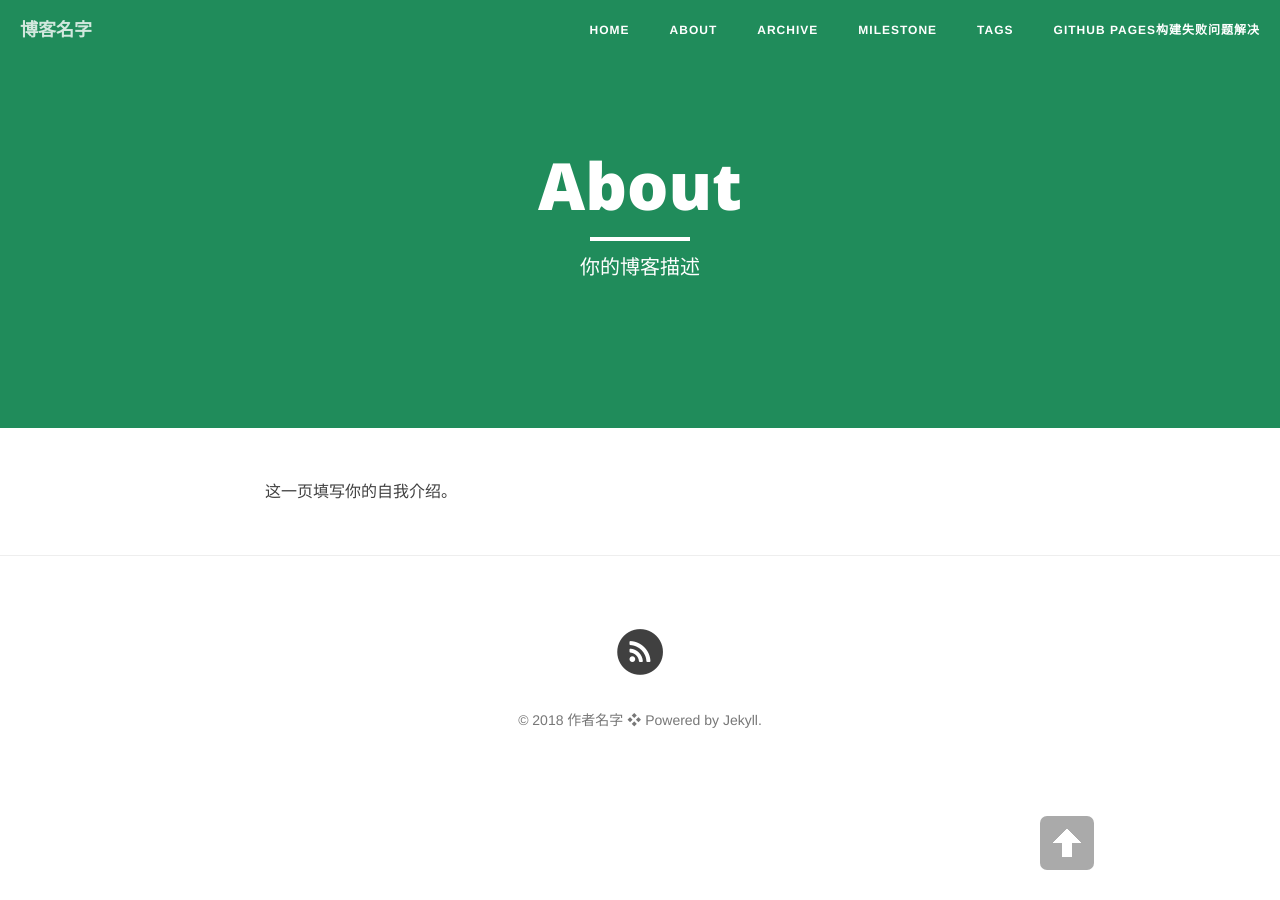
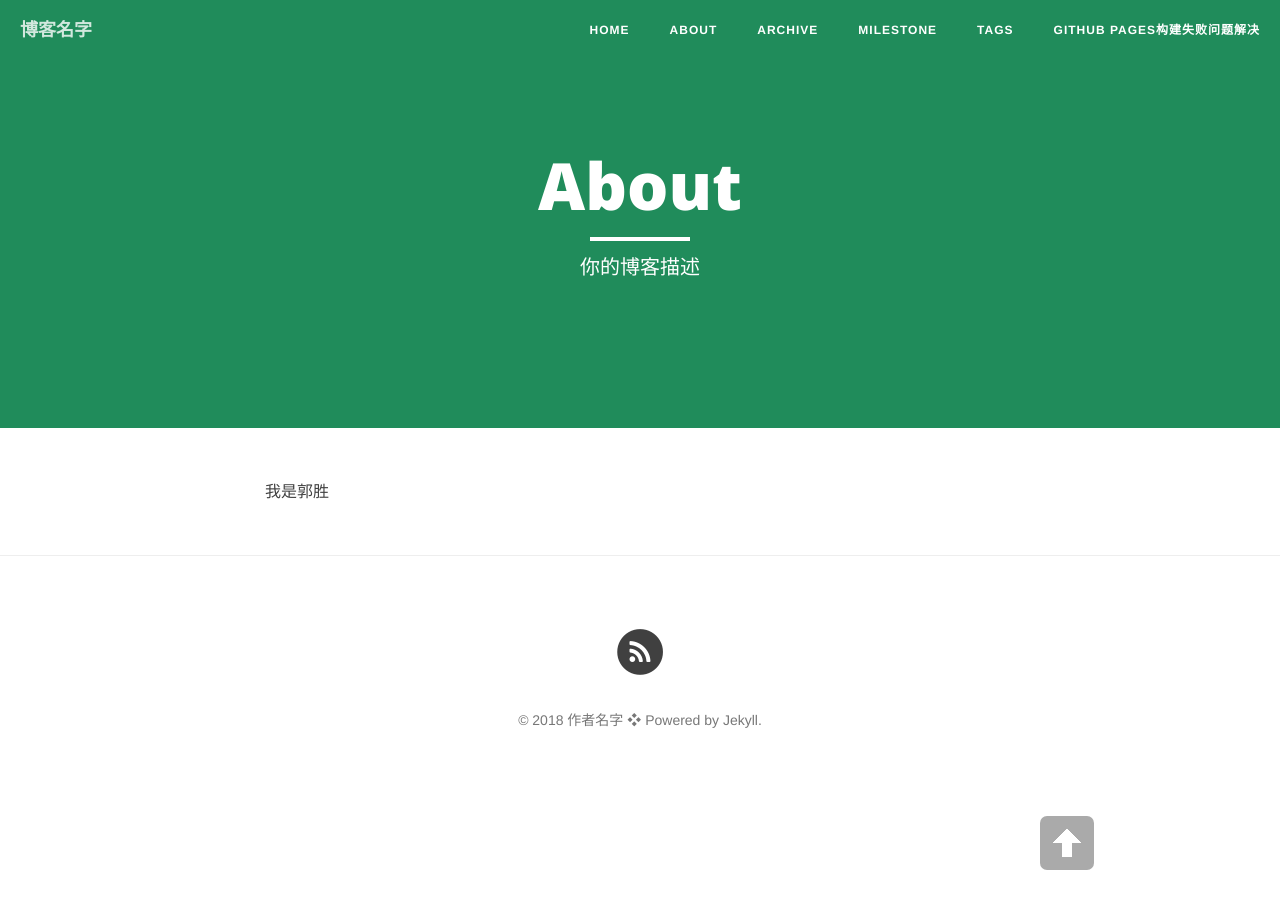
Before and after one commit to azhuoinfogs/azhuoinfogs.gitup.io, a Jekyll site: the page built from about.md, in a window 1280 px wide. Built offline with Jekyll 4.4.1, drawn with Linux system fonts in a browser that asks for light colours; nearby versions of some CDN libraries.

Commit message:
Update about.md

```diff
--- a/about.md
+++ b/about.md
@@ -5,4 +5,4 @@ description: "你的博客描述 "
 header-img: "img/green.jpg"
 ---
 
-这一页填写你的自我介绍。
+我是郭胜
```
